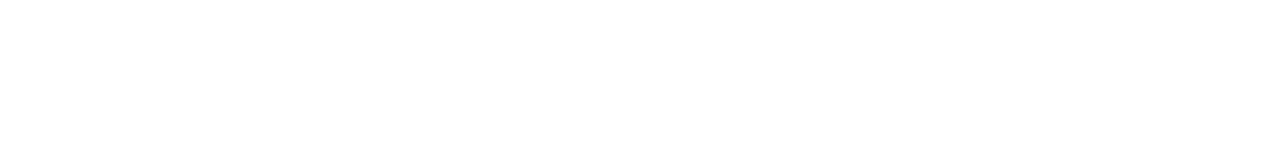
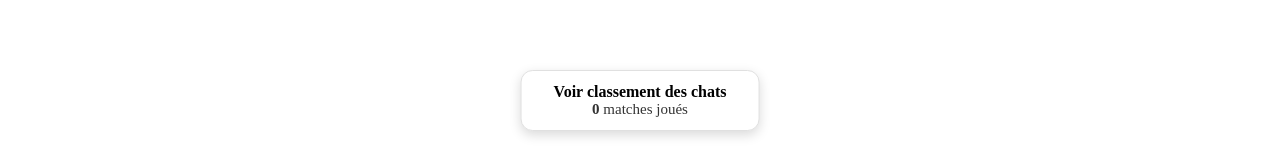
Before and after one commit to mrahal17/catmash-frontend, an Angular app: page /voting-battle in a window 1280 px wide. Shown: the part 649-797 px from the top of the page. Built offline with nearby package versions, Linux system fonts and the light colour scheme; no server answers.

Commit message:
Add bottom tab in other components

```diff
--- a/src/app/general-ranking/general-ranking.component.html
+++ b/src/app/general-ranking/general-ranking.component.html
@@ -27,3 +27,5 @@
     </div>
   </div>
 </div>
+
+<app-bottom-tab [message]="bottomTabMessage" [redirectionPath]="bottomTabRedirectionPath"></app-bottom-tab>
--- a/src/app/general-ranking/general-ranking.component.ts
+++ b/src/app/general-ranking/general-ranking.component.ts
@@ -2,11 +2,12 @@
 import { CommonModule } from '@angular/common';
 import { Cat } from '../model/cat.model';
 import { CatService } from '../service/cat.service';
+import { BottomTabComponent } from '../bottom-tab/bottom-tab.component';
 
 @Component({
   selector: 'app-general-ranking',
   standalone: true,
-  imports: [CommonModule],
+  imports: [CommonModule, BottomTabComponent],
   templateUrl: './general-ranking.component.html',
   styleUrls: ['./general-ranking.component.css']
 })
@@ -16,6 +17,9 @@
   secondSpot: Cat | null = null;
   thirdSpot: Cat | null = null;
   bottomSpots: Cat[] = [];
+
+  bottomTabMessage: string = "Revenir au vote";
+  bottomTabRedirectionPath: string  = "/voting-battle";
 
   constructor(private catService: CatService) {}
 
--- a/src/app/voting-battle/voting-battle.component.html
+++ b/src/app/voting-battle/voting-battle.component.html
@@ -35,3 +35,5 @@
     </div>
   </div>
 </div>
+
+<app-bottom-tab [message]="bottomTabMessage" [redirectionPath]="bottomTabRedirectionPath"></app-bottom-tab>
--- a/src/app/voting-battle/voting-battle.component.ts
+++ b/src/app/voting-battle/voting-battle.component.ts
@@ -4,11 +4,12 @@
 import { BattleCounterService } from '../service/battle-counter.service';
 import { CatService } from '../service/cat.service';
 import { Router } from '@angular/router';
+import { BottomTabComponent } from '../bottom-tab/bottom-tab.component';
 
 @Component({
   selector: 'app-voting-battle',
   standalone: true,
-  imports: [CommonModule],
+  imports: [CommonModule, BottomTabComponent],
   templateUrl: './voting-battle.component.html',
   styleUrl: './voting-battle.component.css'
 })
@@ -19,6 +20,9 @@
   contenders: Cat[] = [];
   showEndOfBattleSessionMessage: boolean = false;
   infiniteMode: boolean = false;
+
+  bottomTabMessage: string = "Voir classement des chats";
+  bottomTabRedirectionPath: string = "/general-ranking";
 
   constructor(private catService: CatService, private router: Router, private battleCounterService: BattleCounterService) {}
 
```
